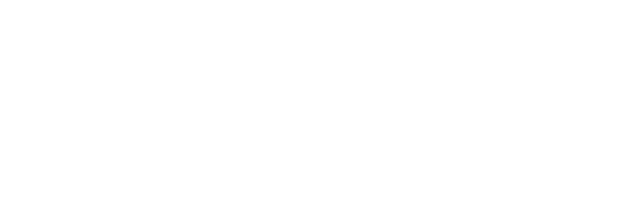
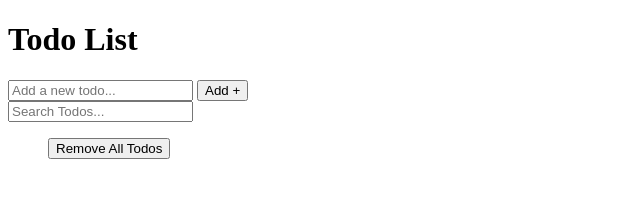
Before and after one commit to ashkanjaycob/TodoApp, a plain HTML site: page index.html in a window 1280 px wide. Shown: the whole page, without its empty margins (0-640 px from the left). Drawn offline with Linux system fonts and the light colour scheme.

Commit message:
Added  Html structure for App

```diff
--- a/index.html
+++ b/index.html
@@ -1,11 +1,26 @@
 <!DOCTYPE html>
 <html lang="en">
-<head>
-    <meta charset="UTF-8">
-    <meta name="viewport" content="width=device-width, initial-scale=1.0">
+  <head>
+    <meta charset="UTF-8" />
+    <meta name="viewport" content="width=device-width, initial-scale=1.0" />
     <title>Todo App</title>
-</head>
-<body>
+  </head>
+  <body>
+    <div class="container">
+      <h1>Todo List</h1>
 
-</body>
+      <div class="input-container">
+        <input type="text" id="todo-input" placeholder="Add a new todo..." />
+        <button id="add-todo">Add +</button>
+      </div>
+
+      <div class="search-container">
+        <input type="text" id="search-todo" placeholder="Search Todos..." />
+      </div>
+
+      <ul id="todo-list">
+        <button class="remove-all" id="clear-all">Remove All Todos</button>
+      </ul>
+    </div>
+  </body>
 </html>
```
